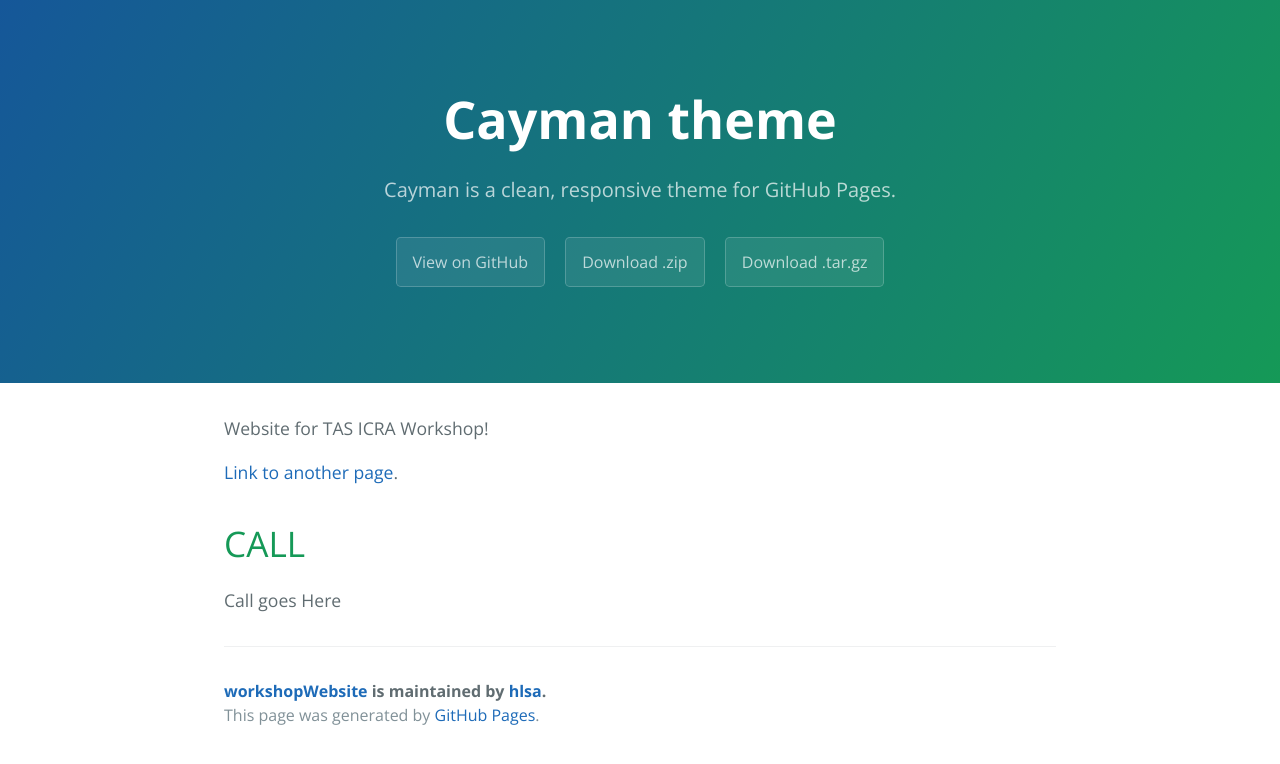
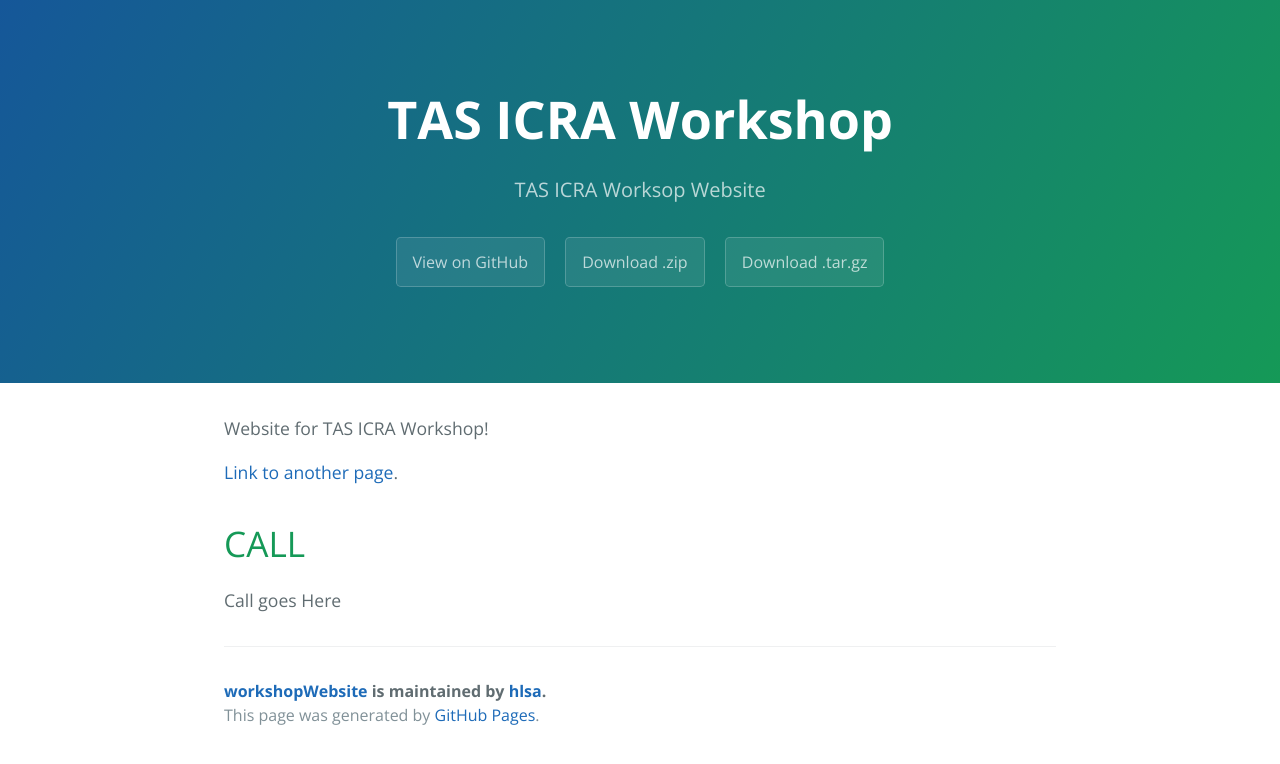
Before and after one commit to hlsa/workshopWebsite, a Jekyll site: the page built from index.md, in a window 1280 px wide. Shown: the top 764 px of the page. Built offline with Jekyll 4.4.1, drawn with Linux system fonts in a browser that asks for light colours.

Commit message:
Update _config.yml

```diff
--- a/_config.yml
+++ b/_config.yml
@@ -1,5 +1,5 @@
-title: Cayman theme
-description: Cayman is a clean, responsive theme for GitHub Pages.
+title: TAS ICRA Workshop
+description: TAS ICRA Worksop Website
 show_downloads: true
 google_analytics:
 theme: jekyll-theme-cayman
```
